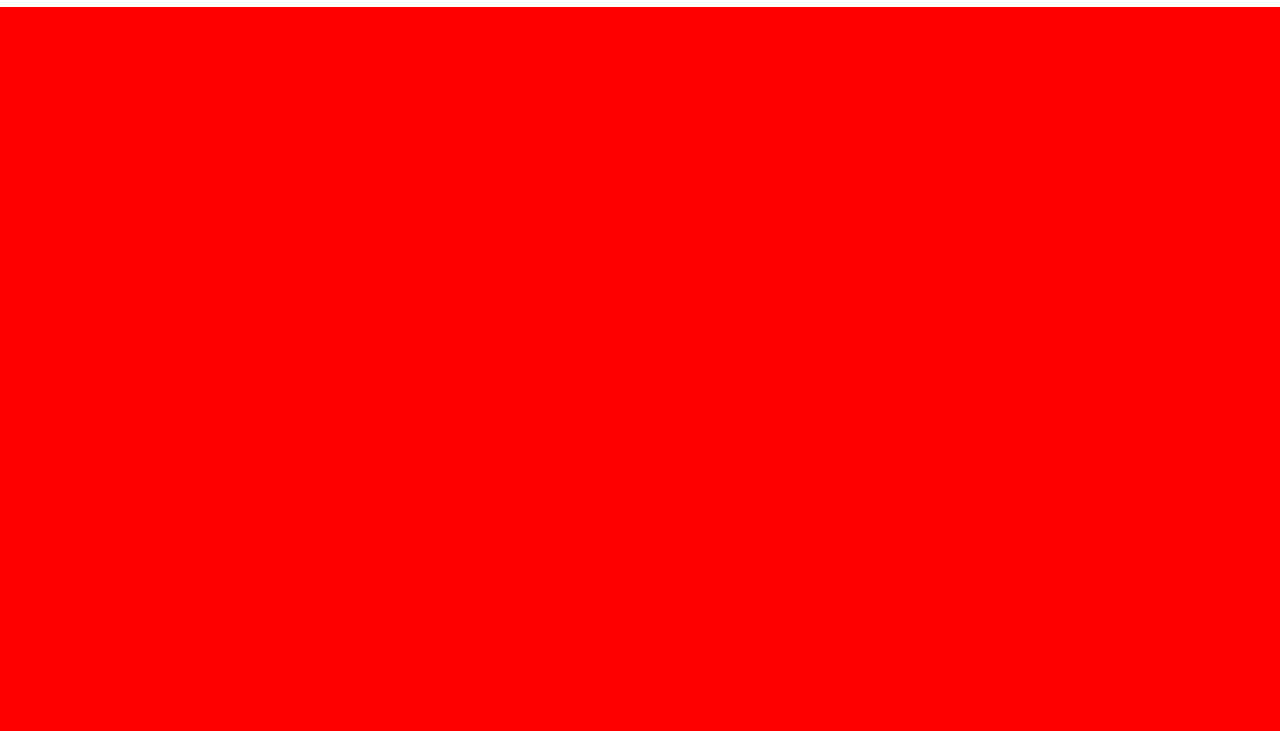
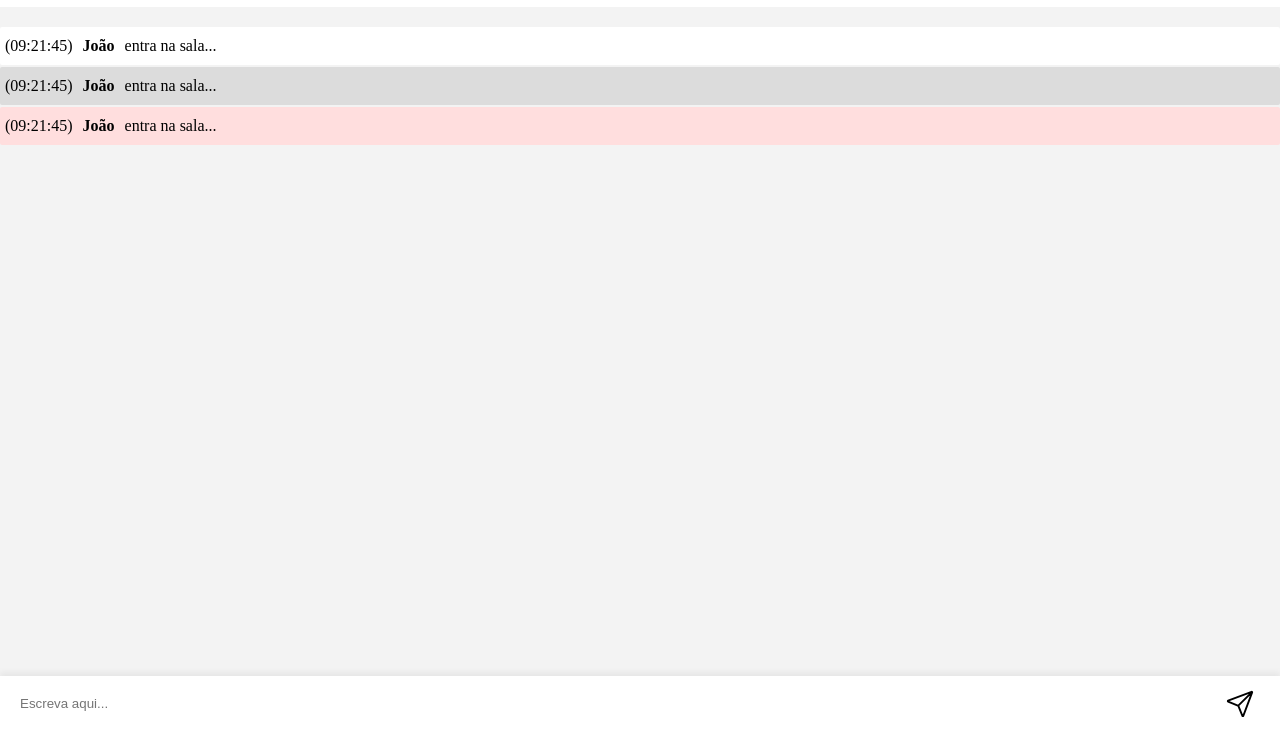
Before and after one commit to brualvess/batePapoUOL, a plain HTML site: page index.html in a window 1280 px wide. Shown: the part 69-800 px from the top of the page. Drawn offline with nearby package versions, Linux system fonts and the light colour scheme.

Commit message:
layout pronto

```diff
--- a/estilos.css
+++ b/estilos.css
@@ -1,5 +1,5 @@
 body {
-  background-color: red;
+  background-color: #F3F3F3
 }
 .topo {
   background-color: white;
@@ -18,3 +18,59 @@ body {
   margin-right: 15px;
   margin-top: 20px;
 }
+.mensagens {
+  margin-top: 20px;
+}
+.mensagem {
+  background-color: white;
+  border-radius: 2px;
+  height: 100%;
+  margin-top: 2px;
+  display: flex;
+  padding-bottom: 6px;
+  padding-top: 6px;
+}
+
+.status {
+  background-color: #dcdcdc;
+}
+.reservadas {
+  background-color: #ffdede;
+}
+.horario {
+  padding: 5px;
+}
+.nome {
+  padding: 5px;
+  font-weight: bold;
+}
+.texto {
+  padding: 5px;
+}
+
+.finalDaPag {
+  display: flex;
+  justify-content: space-between;
+  position: absolute;
+  bottom: 0;
+  width: 100%;
+  background: #ffffff;
+  box-shadow: 0px -4px 6px rgba(0, 0, 0, 0.05);
+  position: fixed;
+}
+.caixinha{
+    height: 100%;
+    padding: 20px;
+    width: 80%;
+    border: none;
+    outline:none;
+
+
+}
+.iconeFinal{
+  align-self: center;
+  margin-right: 25px;
+  width: 30px;
+  height: 30px;
+
+}
--- a/index.html
+++ b/index.html
@@ -16,6 +16,29 @@
         <img class="logo" src="imagens/logoBatePapo.png" alt="">
         <ion-icon class="iconeTopo" name="people"></ion-icon>
     </div>
+    <div class="mensagens">
+        <div class="mensagem">
+            <div class="horario">(09:21:45)</div>
+            <div class="nome">João</div>
+            <div class="texto">  entra na sala...</div>
+        </div>
+        <div class="mensagem status">
+            <div class="horario">(09:21:45)</div>
+            <div class="nome">João</div>
+            <div class="texto">  entra na sala...</div>
+        </div>
+        <div class="mensagem reservadas">
+            <div class="horario">(09:21:45)</div>
+            <div class="nome">João</div>
+            <div class="texto">  entra na sala...</div>
+        </div>
+    </div>
+    <div class="finalDaPag">
+       <input class="caixinha"type="text" placeholder="Escreva aqui...">
+        <ion-icon class="iconeFinal" name="paper-plane-outline"></ion-icon>
+    </div>
+
+
 
 
 
```
